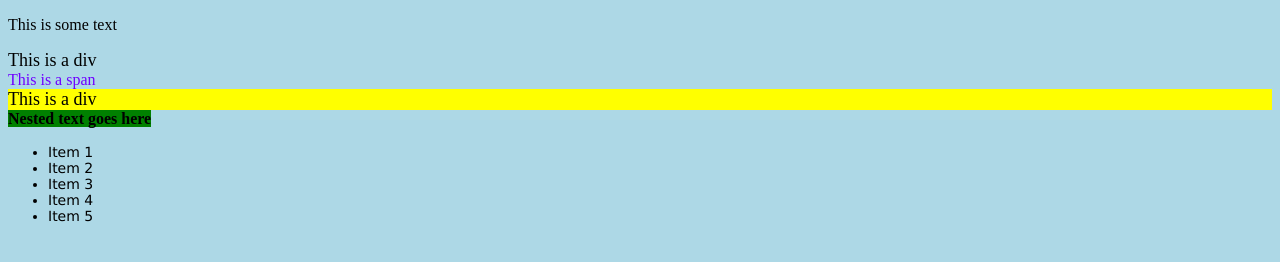
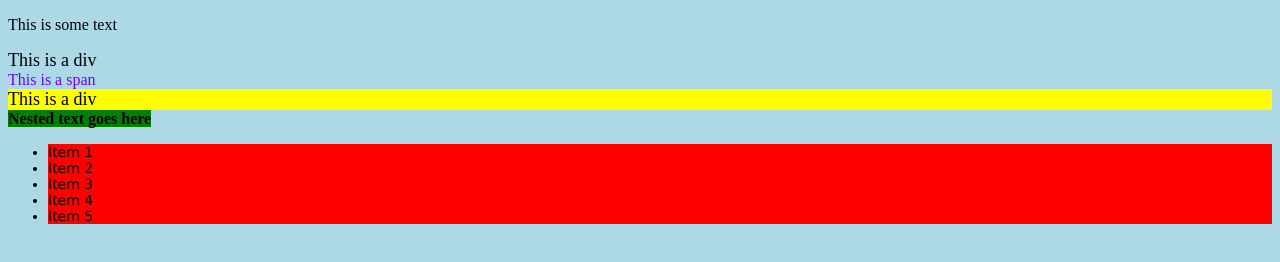
Before and after one commit to SalimNoori/Hands-on-selectors-22, a plain HTML site: page index.html in a window 1280 px wide. Drawn offline with Linux system fonts and the light colour scheme.

Commit message:
background

```diff
--- a/index.html
+++ b/index.html
@@ -27,9 +27,8 @@
       span b{
         background-color: green;
       }
-      {
-      ul li:nth-child(odd)
-        background-color: red
+      ul li{
+        background-color: red;
       }
 
     </style>
```
